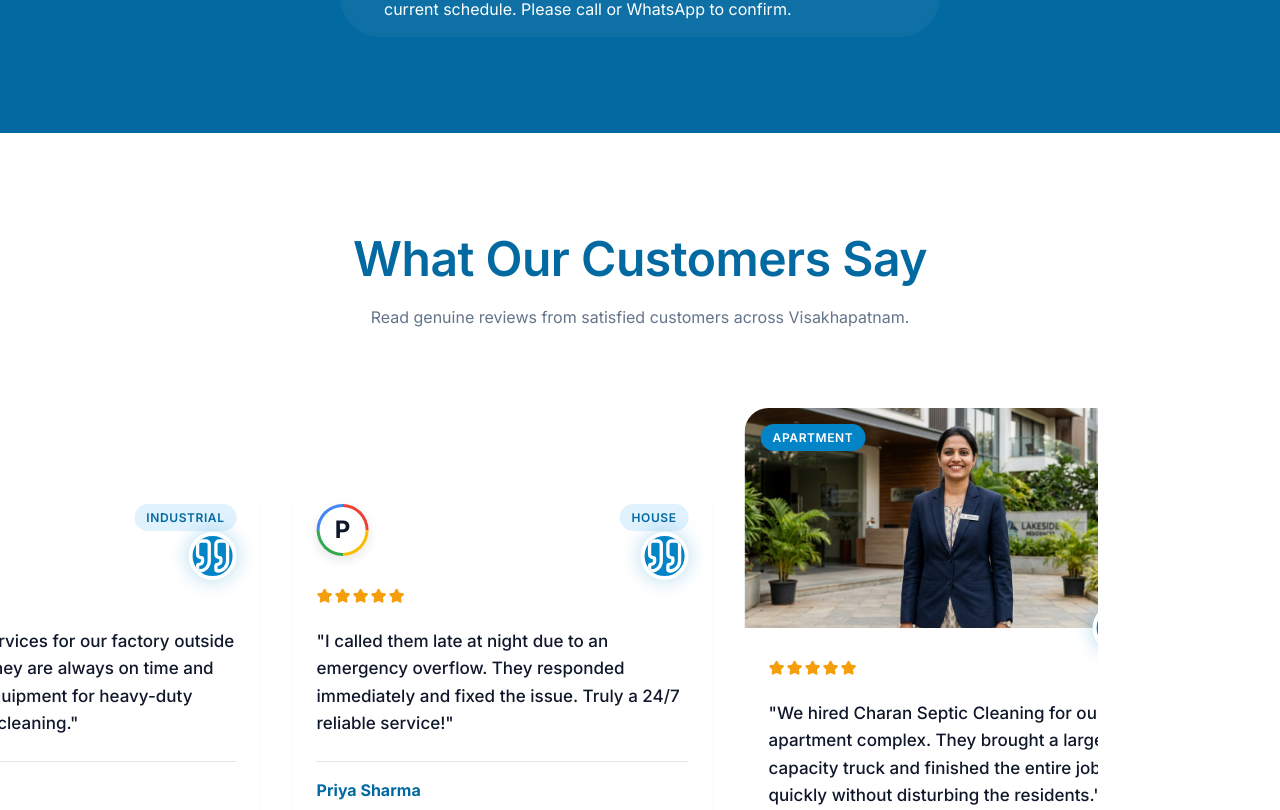
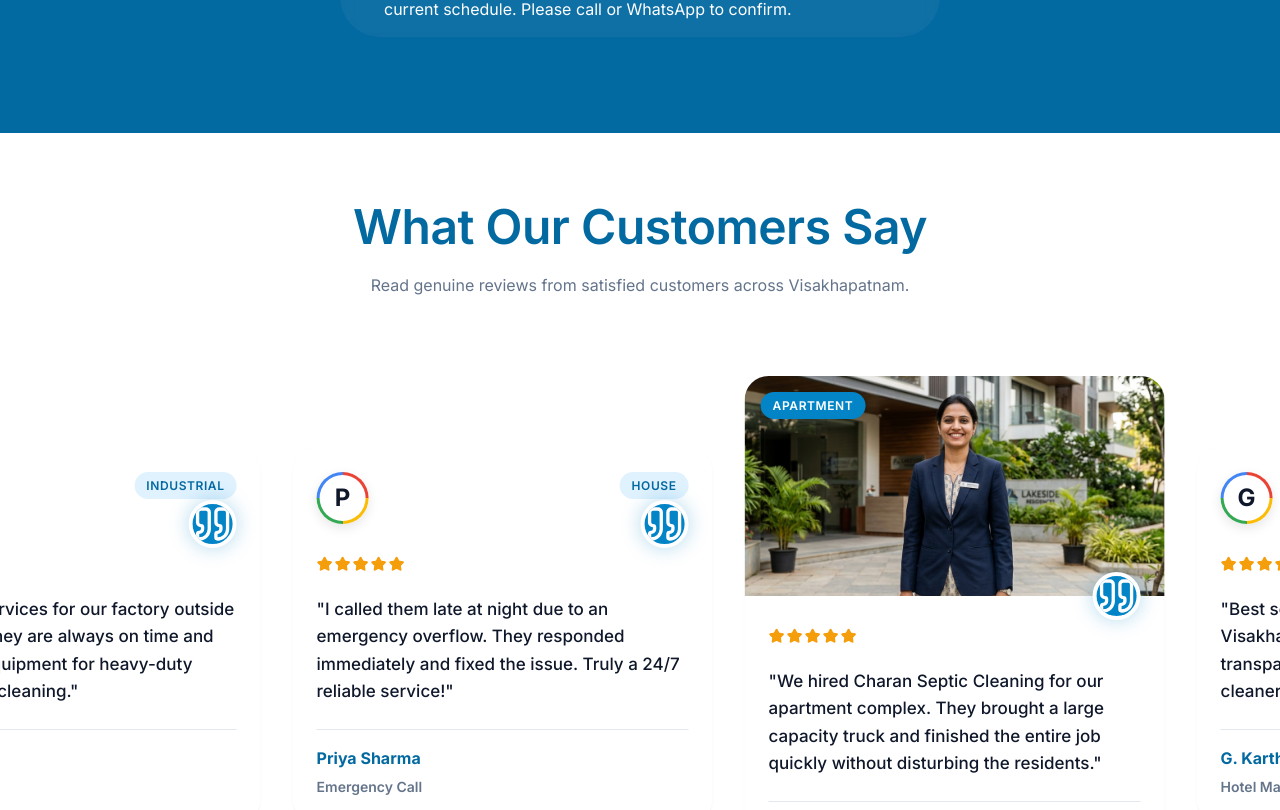
Before and after one commit to lunacoderj/charan-stc, a React (Vite) app: page / in a window 1280 px wide. Shown: the part 4050-4860 px from the top of the page. Built offline with nearby package versions, Linux system fonts and the light colour scheme.

Commit message:
fixed empty space issue on desktop by breaking out of container

```diff
--- a/src/components/sections/CustomerExperiencesSection.jsx
+++ b/src/components/sections/CustomerExperiencesSection.jsx
@@ -1,18 +1,19 @@
 import React from 'react';
 import { Quote, Star } from 'lucide-react';
-import { SectionWrapper } from '../common/SectionWrapper';
 import { Card } from '../common/Card';
 import { experiences } from '../../data/customerExperiences';
 import styles from './CustomerExperiencesSection.module.css';
 
 export function CustomerExperiencesSection() {
   return (
-    <SectionWrapper id="experiences" className={styles.section}>
-      <div className="reveal-item">
-        <h2 className={styles.title}>What Our Customers Say</h2>
-        <p className={styles.subtitle}>
-          Read genuine reviews from satisfied customers across Visakhapatnam.
-        </p>
+    <section id="experiences" className={styles.section}>
+      <div className="container">
+        <div className="reveal-item">
+          <h2 className={styles.title}>What Our Customers Say</h2>
+          <p className={styles.subtitle}>
+            Read genuine reviews from satisfied customers across Visakhapatnam.
+          </p>
+        </div>
       </div>
 
       <div className={styles.marqueeContainer}>
@@ -70,6 +71,6 @@ export function CustomerExperiencesSection() {
           ))}
         </div>
       </div>
-    </SectionWrapper>
+    </section>
   );
 }
--- a/src/components/sections/CustomerExperiencesSection.module.css
+++ b/src/components/sections/CustomerExperiencesSection.module.css
@@ -1,5 +1,7 @@
 .section {
   background-color: var(--color-surface);
+  padding: var(--space-16) 0;
+  overflow: hidden;
 }
 
 .title {
@@ -16,14 +18,8 @@
 }
 
 .marqueeContainer {
-  width: 100vw;
-  max-width: 100%;
+  width: 100%;
   overflow: hidden;
-  position: relative;
-  left: 50%;
-  right: 50%;
-  margin-left: -50vw;
-  margin-right: -50vw;
   padding: var(--space-4) 0;
   display: flex;
 }
```
